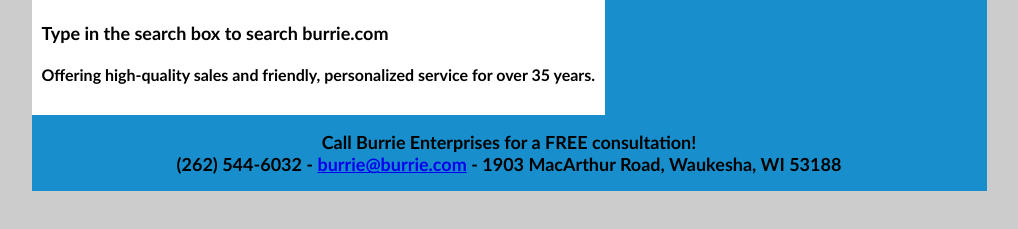
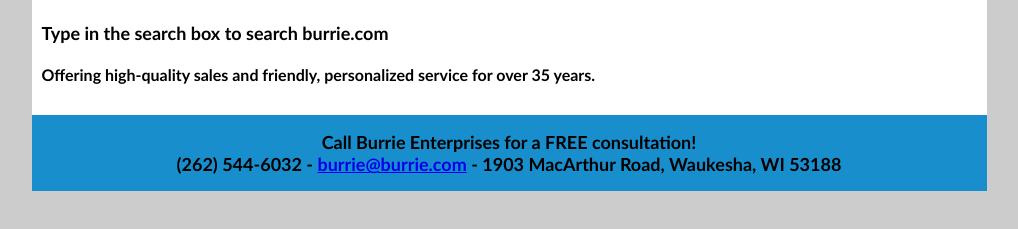
Before and after one commit to burriep/burrie.com, a plain HTML site: page search.html in a window 1280 px wide. Shown: the part 197-426 px from the top of the page, without its empty margins (131-1149 px from the left). Drawn offline with Linux system fonts and the light colour scheme.

Commit message:
fixed sizing problem on search page

```diff
--- a/search.html
+++ b/search.html
@@ -37,7 +37,7 @@
       <li><a href="contact.html">Contact</a></li>
 	  <li><a href="search.html">Search</a></li>
     </ul>
-<div id="content">
+<div id="content" style="width:100%">
 	<h2>Type in the search box to search burrie.com</h2>
 	<p><gcse:search></gcse:search></p>
     <h4>Offering high-quality sales and friendly, personalized service for over 35 years.  </h4>
```
